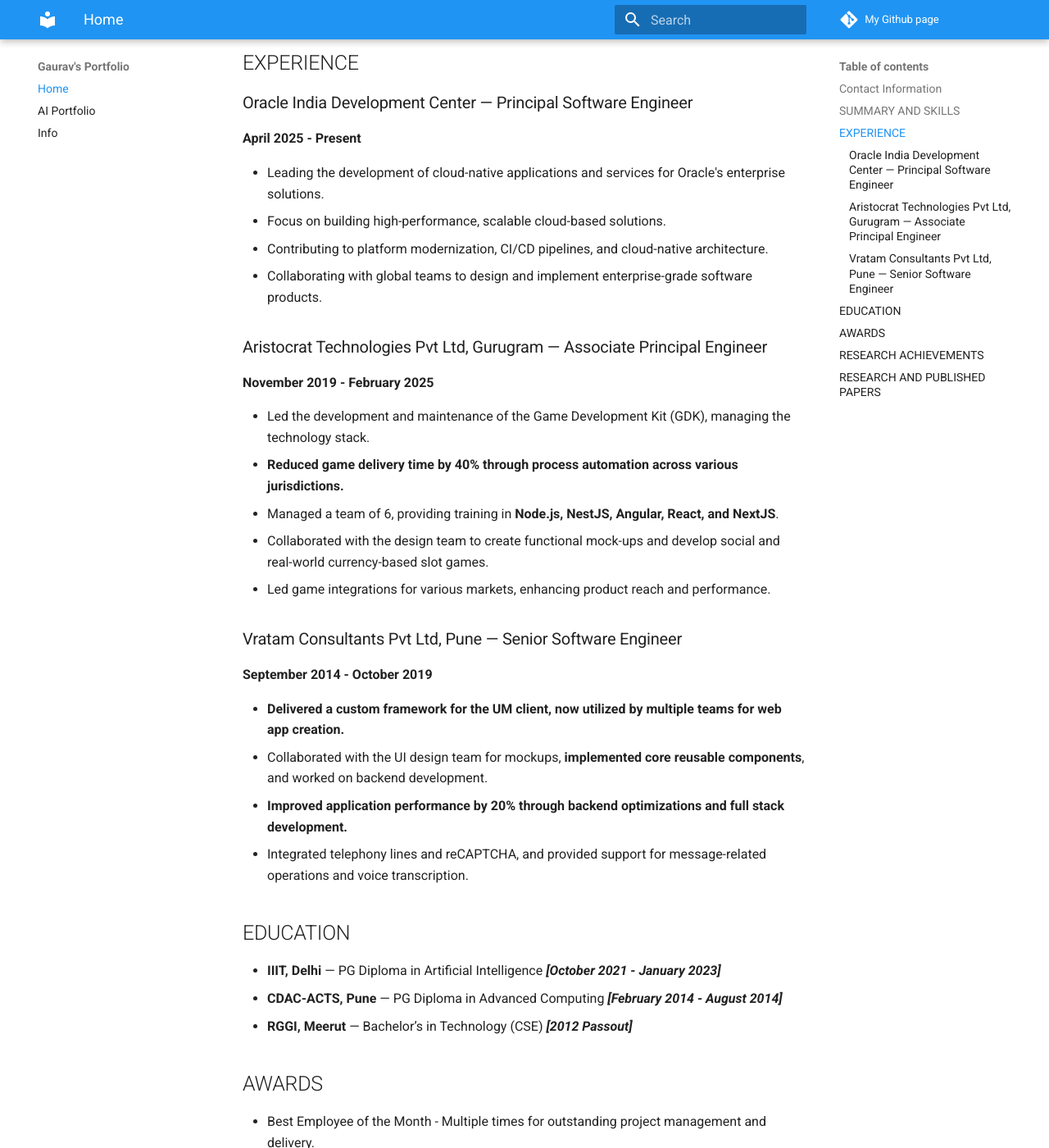
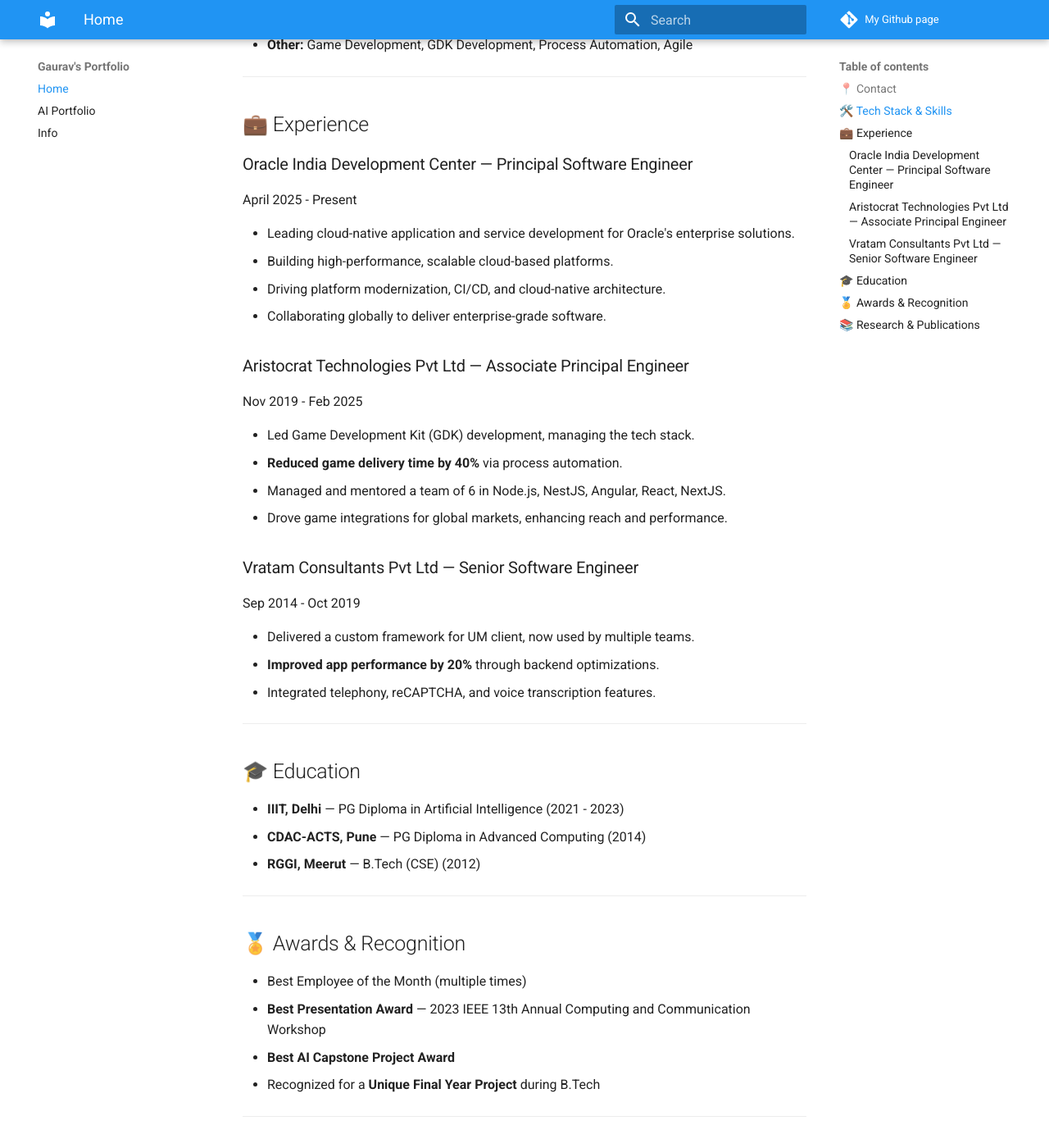
Before and after one commit to gauravmahto/gauravmahto.github.io, an MkDocs documentation site: the page built from docs/index.md, in a window 1280 px wide and 1400 px high, scrolled down 974 px. Shown: the whole window at 82% size. Built offline with MkDocs 1.6.1 and Material for MkDocs 9.7.7, drawn with Linux system fonts in a browser that asks for light colours; some of the changed text lies outside the part shown.

Commit message:
Enhance portfolio and documentation: update README, improve project descriptions, and add tech stack details

````diff
--- a/docs/index.md
+++ b/docs/index.md
@@ -1,79 +1,103 @@
+# 👨‍💻 Gaurav Mahto — Principal Software Engineer | Cloud | AI/ML | Full Stack
 
-# Gaurav
+[![Website](https://img.shields.io/badge/Website-gauravmahto.github.io-blue?style=flat-square&logo=github)](https://gauravmahto.github.io/)
+[![LinkedIn](https://img.shields.io/badge/LinkedIn-gauravmahto-blue?style=flat-square&logo=linkedin)](https://www.linkedin.com/in/gaurav-mahto/)
+[![GitHub](https://img.shields.io/badge/GitHub-gauravmahto-blue?style=flat-square&logo=github)](https://github.com/gauravmahto)
+[![Email](https://img.shields.io/badge/Email-gauravg227%2Bportfolio%40gmail.com-red?style=flat-square&logo=gmail&logoColor=white)](mailto:gauravg227+portfolio@gmail.com)
 
-**Principal Software Engineer | Full Stack | Cloud | AI/ML | Node.js, Java, React, TypeScript**
+> 🚀 **Innovator | Leader | Technologist**
+>
+> Principal Software Engineer with 11+ years of experience in full-stack development, cloud-native solutions, game design, and AI/ML research. Passionate about building scalable products, leading teams, and driving digital transformation.
 
-**Current role: Principal Software Engineer, Oracle India Development Center (IDC)**
+---
 
-## Contact Information
+## 📍 Contact
 
-- [Gurugram, Haryana](https://maps.app.goo.gl/Bbtaxv1gboCBJieX7)
-- [LinkedIn Profile](https://www.linkedin.com/in/gaurav-mahto/)
-- [Github Profile](https://github.com/gauravmahto)
-- [Send me an email](mailto:gauravg227+portfolio@gmail.com)
+- 📍 [Gurugram, Haryana](https://maps.app.goo.gl/Bbtaxv1gboCBJieX7)
+- [LinkedIn](https://www.linkedin.com/in/gaurav-mahto/)
+- [GitHub](https://github.com/gauravmahto)
+- [Email](mailto:gauravg227+portfolio@gmail.com)
 
-## SUMMARY AND SKILLS
+---
 
-A dynamic and results-oriented Principal Software Engineer with over 11 years of comprehensive experience in software design, full-stack web development, game design, Game Development Kit (GDK) creation, and AI/ML research. Currently contributing expertise to Oracle IDC.
+## 🛠️ Tech Stack & Skills
 
-Committed to continuous learning and staying at the forefront of technology trends. Specialized in full stack development and cloud-native solutions, with expertise in JavaScript, TypeScript, Node.js, Java, React, Angular, Python, AI/ML, and cloud platforms.
+![JavaScript](https://img.shields.io/badge/JavaScript-F7DF1E?style=flat-square&logo=javascript&logoColor=black)
+![TypeScript](https://img.shields.io/badge/TypeScript-3178C6?style=flat-square&logo=typescript&logoColor=white)
+![Python](https://img.shields.io/badge/Python-3776AB?style=flat-square&logo=python&logoColor=white)
+![Java](https://img.shields.io/badge/Java-007396?style=flat-square&logo=java&logoColor=white)
+![Node.js](https://img.shields.io/badge/Node.js-339933?style=flat-square&logo=node.js&logoColor=white)
+![React](https://img.shields.io/badge/React-20232A?style=flat-square&logo=react&logoColor=61DAFB)
+![Angular](https://img.shields.io/badge/Angular-DD0031?style=flat-square&logo=angular&logoColor=white)
+![NestJS](https://img.shields.io/badge/NestJS-E0234E?style=flat-square&logo=nestjs&logoColor=white)
+![Spring Boot](https://img.shields.io/badge/Spring%20Boot-6DB33F?style=flat-square&logo=spring-boot&logoColor=white)
+![AWS](https://img.shields.io/badge/AWS-232F3E?style=flat-square&logo=amazon-aws&logoColor=white)
+![GCP](https://img.shields.io/badge/GCP-4285F4?style=flat-square&logo=google-cloud&logoColor=white)
+![Oracle Cloud](https://img.shields.io/badge/Oracle%20Cloud-F80000?style=flat-square&logo=oracle&logoColor=white)
+![Kubernetes](https://img.shields.io/badge/Kubernetes-326CE5?style=flat-square&logo=kubernetes&logoColor=white)
+![Docker](https://img.shields.io/badge/Docker-2496ED?style=flat-square&logo=docker&logoColor=white)
 
-- **Programming Languages**: JavaScript, TypeScript, Python, Java
-- **Frameworks & Libraries**: Node.js, Angular, React, NestJS, Next.js, Spring Boot
-- **Databases**: MongoDB, PostgreSQL, MySQL, Cassandra
-- **Cloud Platforms**: AWS, GCP, Oracle Cloud
-- **AI and ML**: Machine Learning, Deep Learning, CNN
-- **DevOps & CI/CD**: GitLab CI/CD, Jenkins, Kubernetes, Helm, Argo, Flux, Docker
-- **Other Skills**: Game Development, GDK Development, Process Automation, Agile Methodologies
+- **Programming Languages:** JavaScript, TypeScript, Python, Java
+- **Frameworks & Libraries:** Node.js, Angular, React, NestJS, Next.js, Spring Boot
+- **Databases:** MongoDB, PostgreSQL, MySQL, Cassandra
+- **Cloud Platforms:** AWS, GCP, Oracle Cloud
+- **AI/ML:** Machine Learning, Deep Learning, CNN
+- **DevOps & CI/CD:** GitLab CI/CD, Jenkins, Kubernetes, Helm, Argo, Flux, Docker
+- **Other:** Game Development, GDK Development, Process Automation, Agile
 
-## EXPERIENCE
+---
+
+## 💼 Experience
 
 ### Oracle India Development Center — Principal Software Engineer
 
-**April 2025 - Present**
+April 2025 - Present
 
-- Leading the development of cloud-native applications and services for Oracle's enterprise solutions.
-- Focus on building high-performance, scalable cloud-based solutions.
-- Contributing to platform modernization, CI/CD pipelines, and cloud-native architecture.
-- Collaborating with global teams to design and implement enterprise-grade software products.
+- Leading cloud-native application and service development for Oracle's enterprise solutions.
+- Building high-performance, scalable cloud-based platforms.
+- Driving platform modernization, CI/CD, and cloud-native architecture.
+- Collaborating globally to deliver enterprise-grade software.
 
-### Aristocrat Technologies Pvt Ltd, Gurugram — Associate Principal Engineer
+### Aristocrat Technologies Pvt Ltd — Associate Principal Engineer
 
-**November 2019 - February 2025**
+Nov 2019 - Feb 2025
 
-- Led the development and maintenance of the Game Development Kit (GDK), managing the technology stack.
-- **Reduced game delivery time by 40% through process automation across various jurisdictions.**
-- Managed a team of 6, providing training in **Node.js, NestJS, Angular, React, and NextJS**.
-- Collaborated with the design team to create functional mock-ups and develop social and real-world currency-based slot games.
-- Led game integrations for various markets, enhancing product reach and performance.
+- Led Game Development Kit (GDK) development, managing the tech stack.
+- **Reduced game delivery time by 40%** via process automation.
+- Managed and mentored a team of 6 in Node.js, NestJS, Angular, React, NextJS.
+- Drove game integrations for global markets, enhancing reach and performance.
 
-### Vratam Consultants Pvt Ltd, Pune — Senior Software Engineer
+### Vratam Consultants Pvt Ltd — Senior Software Engineer
 
-**September 2014 - October 2019**
+Sep 2014 - Oct 2019
 
-- **Delivered a custom framework for the UM client, now utilized by multiple teams for web app creation.**
-- Collaborated with the UI design team for mockups, **implemented core reusable components**, and worked on backend development.
-- **Improved application performance by 20% through backend optimizations and full stack development.**
-- Integrated telephony lines and reCAPTCHA, and provided support for message-related operations and voice transcription.
+- Delivered a custom framework for UM client, now used by multiple teams.
+- **Improved app performance by 20%** through backend optimizations.
+- Integrated telephony, reCAPTCHA, and voice transcription features.
 
-## EDUCATION
+---
 
-- **IIIT, Delhi** — PG Diploma in Artificial Intelligence ***[October 2021 - January 2023]***
-- **CDAC-ACTS, Pune** — PG Diploma in Advanced Computing ***[February 2014 - August 2014]***
-- **RGGI, Meerut** — Bachelor’s in Technology (CSE) ***[2012 Passout]***
+## 🎓 Education
 
-## AWARDS
+- **IIIT, Delhi** — PG Diploma in Artificial Intelligence (2021 - 2023)
+- **CDAC-ACTS, Pune** — PG Diploma in Advanced Computing (2014)
+- **RGGI, Meerut** — B.Tech (CSE) (2012)
 
-- Best Employee of the Month - Multiple times for outstanding project management and delivery.
-- **Best Presentation Award** — 2023 IEEE 13th Annual Computing and Communication Workshop.
-- **Best AI Capstone Project Award** of the Year.
-- Recognized for a **Unique Final Year Project** during B.Tech.
+---
 
-## RESEARCH ACHIEVEMENTS
+## 🏅 Awards & Recognition
 
-- Presented the research paper "CNN Based Study of Improvised Food Image Classification" in the 2023 IEEE 13th Annual Computing and Communication Workshop, awarded as the best research presentation.
+- Best Employee of the Month (multiple times)
+- **Best Presentation Award** — 2023 IEEE 13th Annual Computing and Communication Workshop
+- **Best AI Capstone Project Award**
+- Recognized for a **Unique Final Year Project** during B.Tech
 
-## RESEARCH AND PUBLISHED PAPERS
+---
 
-- Published Research Paper: ```CNN Based Study of Improvised Food Image Classification``` - [View my paper on IEEE Xplore](https://ieeexplore.ieee.org/document/10099066)
-- AI and ML based projects and portfolio: [View my portfolio and projects](https://eportfolio.mygreatlearning.com/gaurav286)
+## 📚 Research & Publications
+
+- **Best Research Presentation:** "CNN Based Study of Improvised Food Image Classification" — 2023 IEEE 13th Annual Computing and Communication Workshop
+- [Published Paper on IEEE Xplore](https://ieeexplore.ieee.org/document/10099066)
+- [AI/ML Projects & Portfolio](https://eportfolio.mygreatlearning.com/gaurav286)
+
+---
````
Also changed, not shown: README.md (+60 -13 lines), docs/gl-portfolio.md (+41 -41 lines), docs/info.md (+39 -3 lines).
